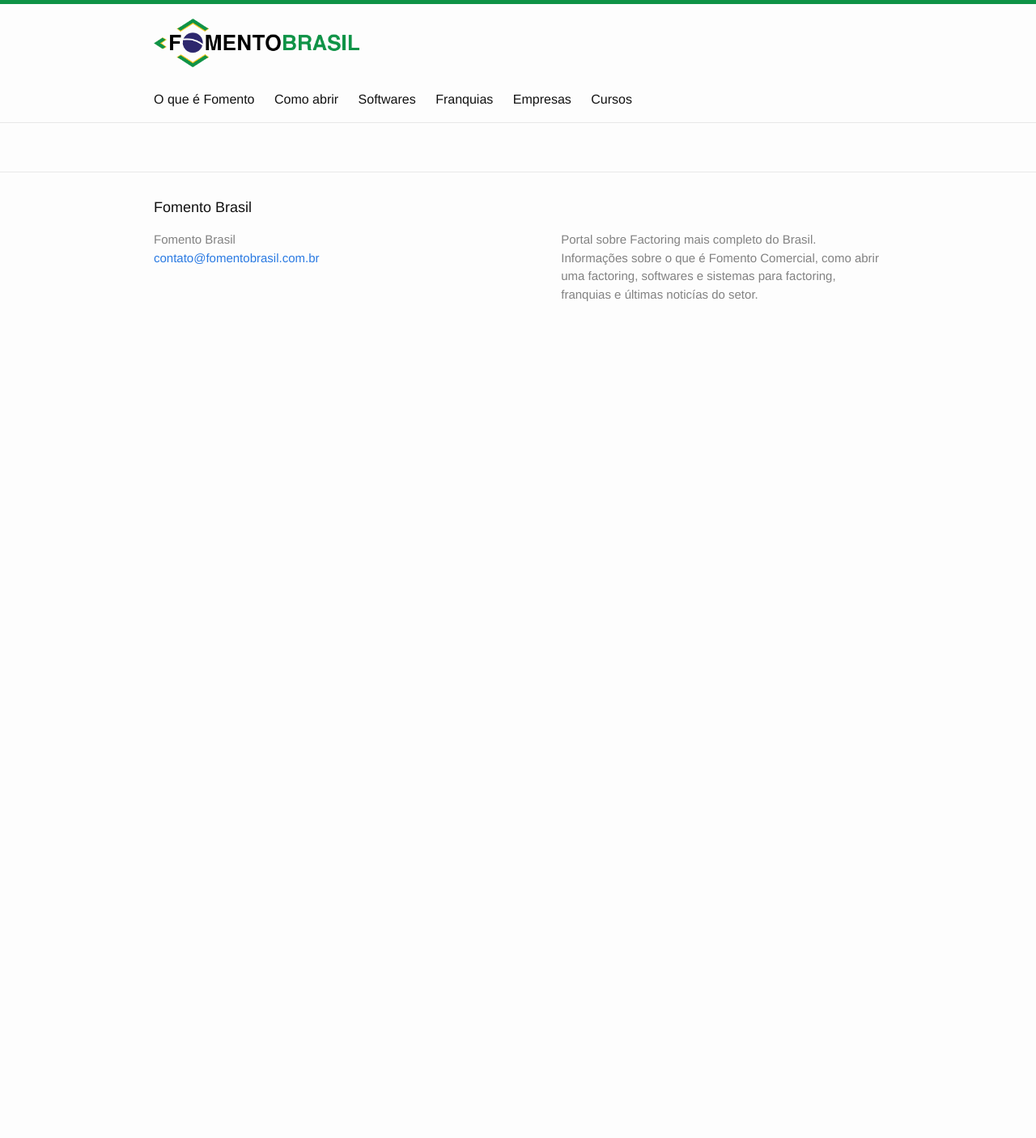
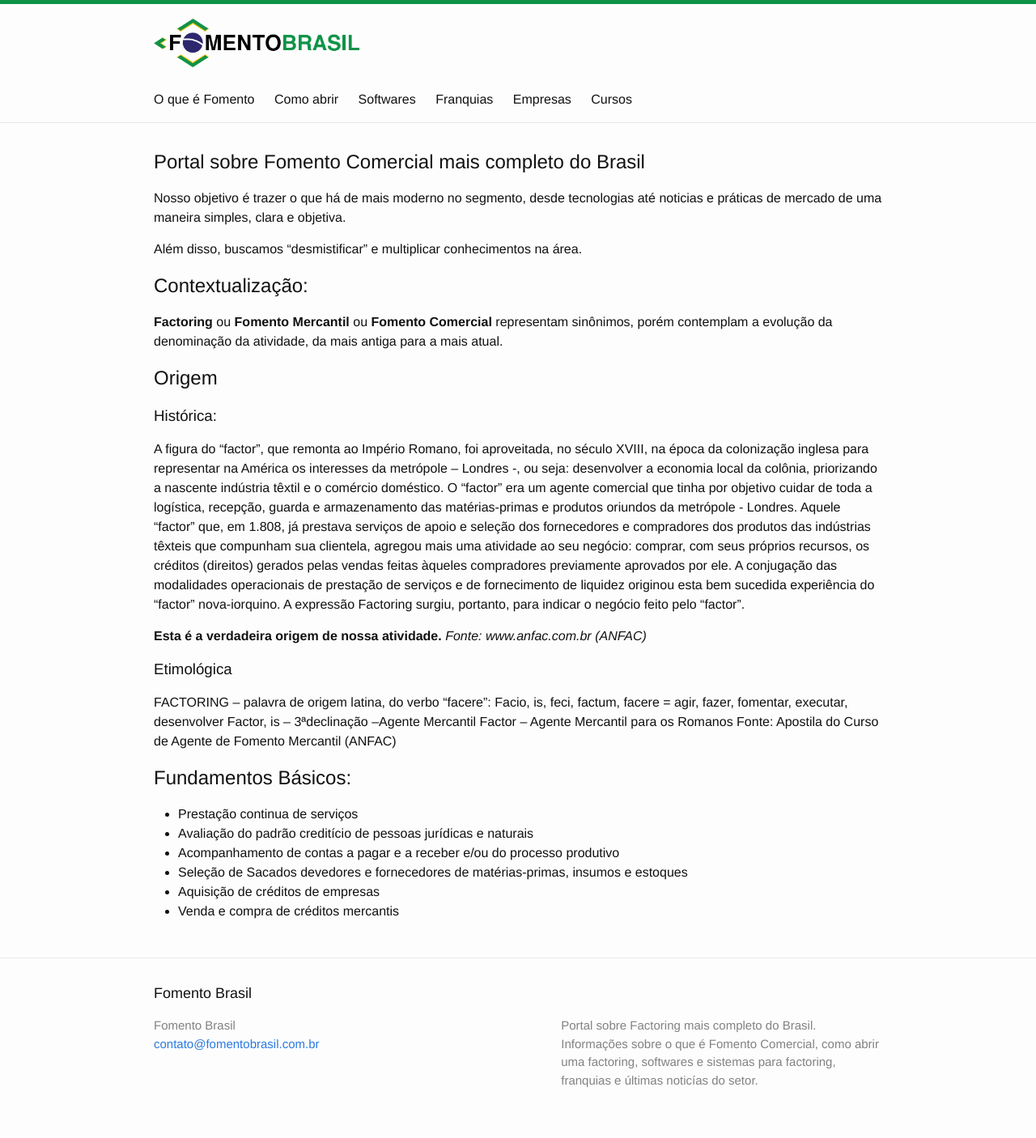
Before and after one commit to fomentobrasil/fomentobrasil.github.io, a Jekyll site: the page built from index.md, in a window 1280 px wide. Shown: the whole page at 81% size. Built offline with Jekyll 4.4.1, drawn with Linux system fonts in a browser that asks for light colours; before the commit the page ends 900 px from its top, so only the background shows below that.

Commit message:
home e o que é

```diff
--- a/index.html
+++ /dev/null
@@ -1,3 +0,0 @@
----
-layout: default
----
--- /dev/null
+++ b/index.md
@@ -0,0 +1,43 @@
+---
+layout: default
+---
+
+## Portal sobre Fomento Comercial mais completo do Brasil
+
+Nosso objetivo é trazer o que há de mais moderno no segmento, desde tecnologias até noticias e práticas de mercado de uma maneira simples, clara e objetiva.
+
+Além disso, buscamos “desmistificar” e multiplicar conhecimentos na área.
+
+## Contextualização:
+
+**Factoring** ou **Fomento Mercantil** ou **Fomento Comercial** representam sinônimos, porém contemplam a evolução da denominação da atividade, da mais antiga para a mais atual.
+
+## Origem
+
+### Histórica:
+
+A figura do "factor", que remonta ao Império Romano, foi aproveitada, no século XVIII, na época da colonização inglesa para representar na América os interesses da metrópole – Londres -, ou seja: desenvolver a economia local da colônia, priorizando a nascente indústria têxtil e o comércio doméstico.
+O "factor" era um agente comercial que tinha por objetivo cuidar de toda a logística, recepção, guarda e armazenamento das matérias-primas e produtos oriundos da metrópole - Londres.
+Aquele "factor" que, em 1.808, já prestava serviços de apoio e seleção dos fornecedores e compradores dos produtos das indústrias têxteis que compunham sua clientela, agregou mais uma atividade ao seu negócio: comprar, com seus próprios recursos, os créditos (direitos) gerados pelas vendas feitas àqueles compradores previamente aprovados por ele.
+A conjugação das modalidades operacionais de prestação de serviços e de fornecimento de liquidez originou esta bem sucedida experiência do "factor" nova-iorquino.
+A expressão Factoring surgiu, portanto, para indicar o negócio feito pelo "factor".
+
+**Esta é a verdadeira origem de nossa atividade.**
+                                                                                                                        *Fonte: www.anfac.com.br (ANFAC)*
+
+### Etimológica
+
+FACTORING – palavra de origem latina, do verbo “facere”:
+                               Facio, is, feci, factum, facere = agir, fazer, fomentar, executar, desenvolver
+                               Factor, is – 3ªdeclinação –Agente Mercantil
+                               Factor – Agente Mercantil para os Romanos
+                                                                                                                                                                            Fonte: Apostila do Curso de Agente de Fomento Mercantil (ANFAC)
+
+## Fundamentos Básicos:
+
+* Prestação continua de serviços
+* Avaliação do padrão creditício de pessoas jurídicas e naturais
+* Acompanhamento de contas a pagar e a receber e/ou do processo produtivo
+* Seleção de Sacados devedores e fornecedores de matérias-primas, insumos e estoques
+* Aquisição de créditos de empresas
+* Venda e compra de créditos mercantis
```
Also changed, not shown: o-que-e-fomento.md (+37 -0 lines).
